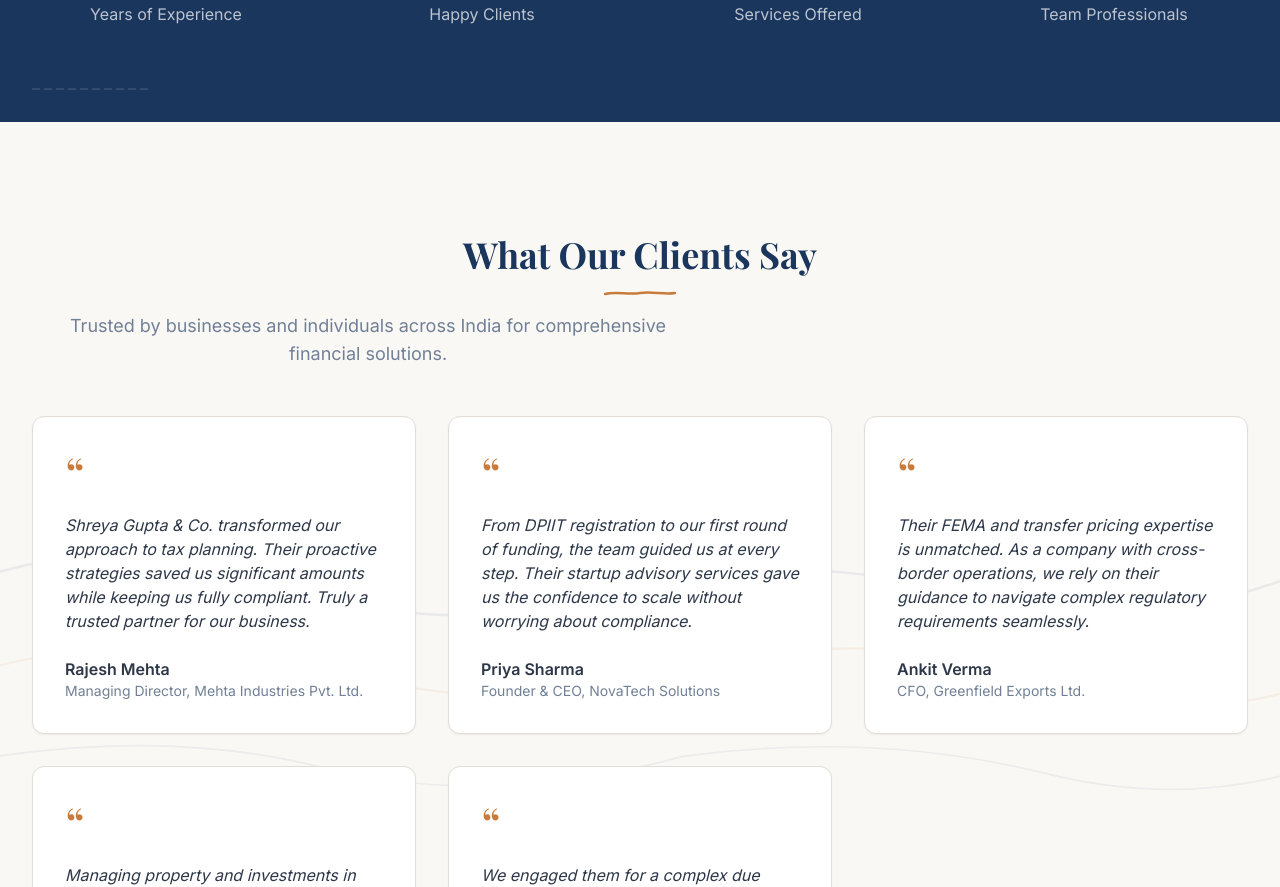
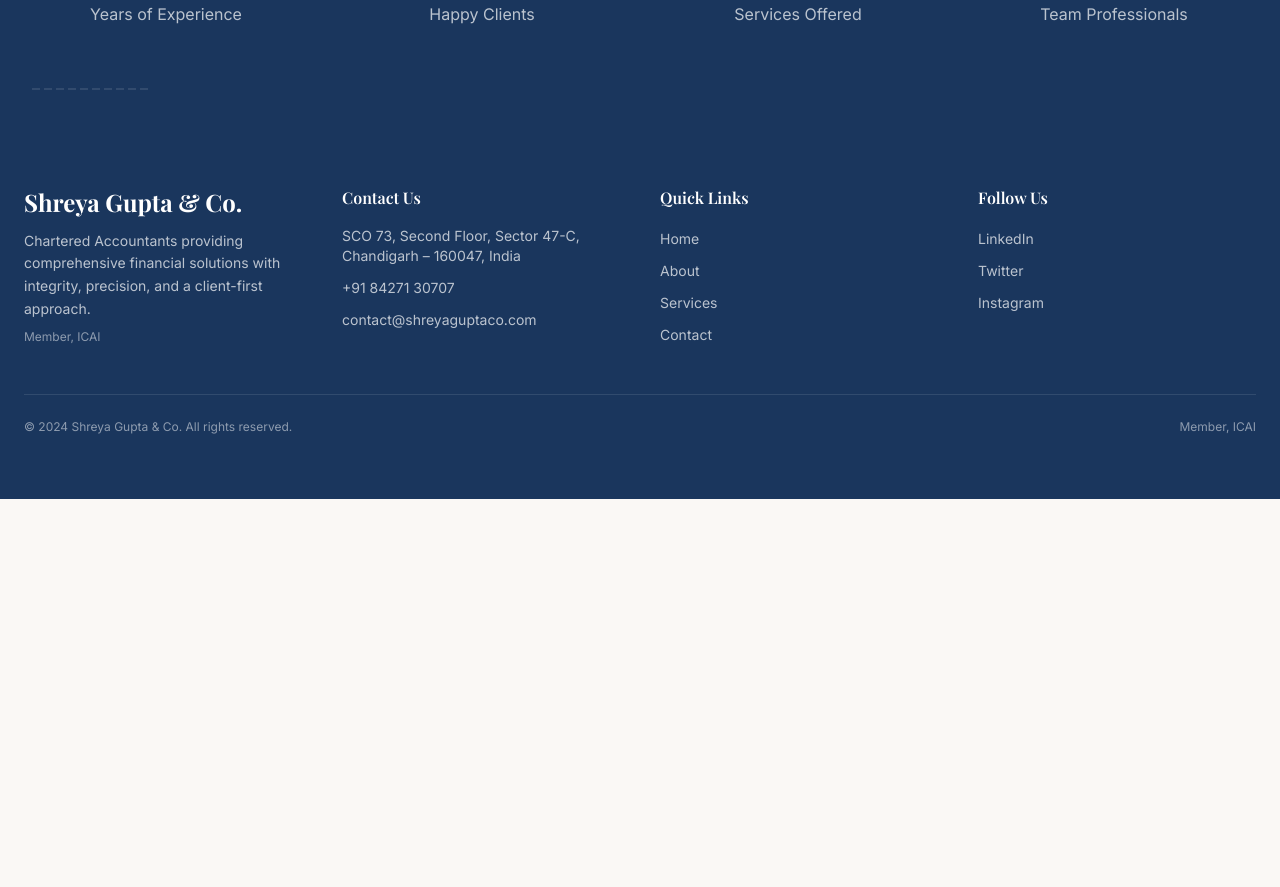
Before and after one commit to goclagee/shreya-gupta-co, a Next.js app: page / in a window 1280 px wide. Shown: the part 1913-2800 px from the top of the page. After the commit the page ends 2412 px from the top, so only its background shows below. Built offline with nearby package versions, Linux system fonts and the light colour scheme.

Commit message:
Update journey timeline text and remove Testimonials section

```diff
--- a/src/app/page.tsx
+++ b/src/app/page.tsx
@@ -2,7 +2,6 @@
 import HeroSection from '@/components/home/HeroSection';
 import ServicesPreview from '@/components/home/ServicesPreview';
 import TrustIndicators from '@/components/home/TrustIndicators';
-import Testimonials from '@/components/home/Testimonials';
 
 export const metadata: Metadata = {
   title: 'Shreya Gupta & Co. | Chartered Accountants in New Delhi',
@@ -22,7 +21,6 @@
       <HeroSection />
       <ServicesPreview />
       <TrustIndicators />
-      <Testimonials />
     </>
   );
 }
--- a/src/components/about/Timeline.tsx
+++ b/src/components/about/Timeline.tsx
@@ -15,22 +15,22 @@
   {
     year: '2020',
     description:
-      'Shreya Gupta cleared CA Final exams with distinction, becoming a member of ICAI.',
+      'Shreya Gupta cleared CA Final exams with distinction, becoming a member of ICAI',
   },
   {
     year: '2021',
     description:
-      'Founded Shreya Gupta & Co. with a focus on tax advisory and audit services.',
+      'Founded Shreya Gupta & Co. with a focus on tax advisory and audit services',
   },
   {
     year: '2023',
     description:
-      'Launched a dedicated Startup Advisory vertical, supporting early-stage companies.',
+      'Launched dedicated Startup Advisory vertical, supporting early-stage companies',
   },
   {
     year: '2025',
     description:
-      'Introduced Virtual CFO services and crossed the milestone of 500+ happy clients.',
+      'Introduced Virtual CFO services, Crossed 500+ happy clients milestone',
   },
 ];
 
--- a/src/components/home/Testimonials.tsx
+++ /dev/null
@@ -1,67 +0,0 @@
-'use client';
-
-import React from 'react';
-import { motion } from 'framer-motion';
-import { testimonials } from '@/lib/constants';
-import SectionHeading from '@/components/ui/SectionHeading';
-import { staggerContainer, staggerItem } from '@/lib/animations';
-import { WavyLines } from '@/components/illustrations/DecorativeElements';
-
-export default function Testimonials() {
-  return (
-    <section className="relative py-20 md:py-28 overflow-hidden">
-      {/* Decorative WavyLines background for depth */}
-      <div className="absolute inset-0 flex items-center justify-center pointer-events-none">
-        <WavyLines className="w-full h-full opacity-60" />
-      </div>
-
-      <div className="container mx-auto px-4 sm:px-6 lg:px-8 relative z-10">
-        <SectionHeading
-          title="What Our Clients Say"
-          subtitle="Trusted by businesses and individuals across India for comprehensive financial solutions."
-        />
-
-        <motion.div
-          className="grid grid-cols-1 md:grid-cols-2 lg:grid-cols-3 gap-6 lg:gap-8"
-          variants={staggerContainer}
-          initial="hidden"
-          whileInView="visible"
-          viewport={{ once: true, amount: 0.1 }}
-        >
-          {testimonials.map((testimonial) => (
-            <motion.div
-              key={testimonial.name}
-              className="bg-surface rounded-xl shadow-sm border border-border p-6 md:p-8"
-              variants={staggerItem}
-            >
-              {/* Decorative quotation mark */}
-              <span
-                className="block text-5xl leading-none font-heading text-secondary select-none mb-4"
-                aria-hidden="true"
-              >
-                &ldquo;
-              </span>
-
-              {/* Quote text */}
-              <p className="font-body italic text-text-primary text-sm md:text-base leading-relaxed mb-6">
-                {testimonial.quote}
-              </p>
-
-              {/* Client details */}
-              <div>
-                <p className="font-body font-semibold text-text-primary">
-                  {testimonial.name}
-                </p>
-                <p className="font-body text-text-secondary text-sm">
-                  {testimonial.designation}, {testimonial.company}
-                </p>
-              </div>
-            </motion.div>
-          ))}
-        </motion.div>
-      </div>
-    </section>
-  );
-}
-
-export { Testimonials };
```
